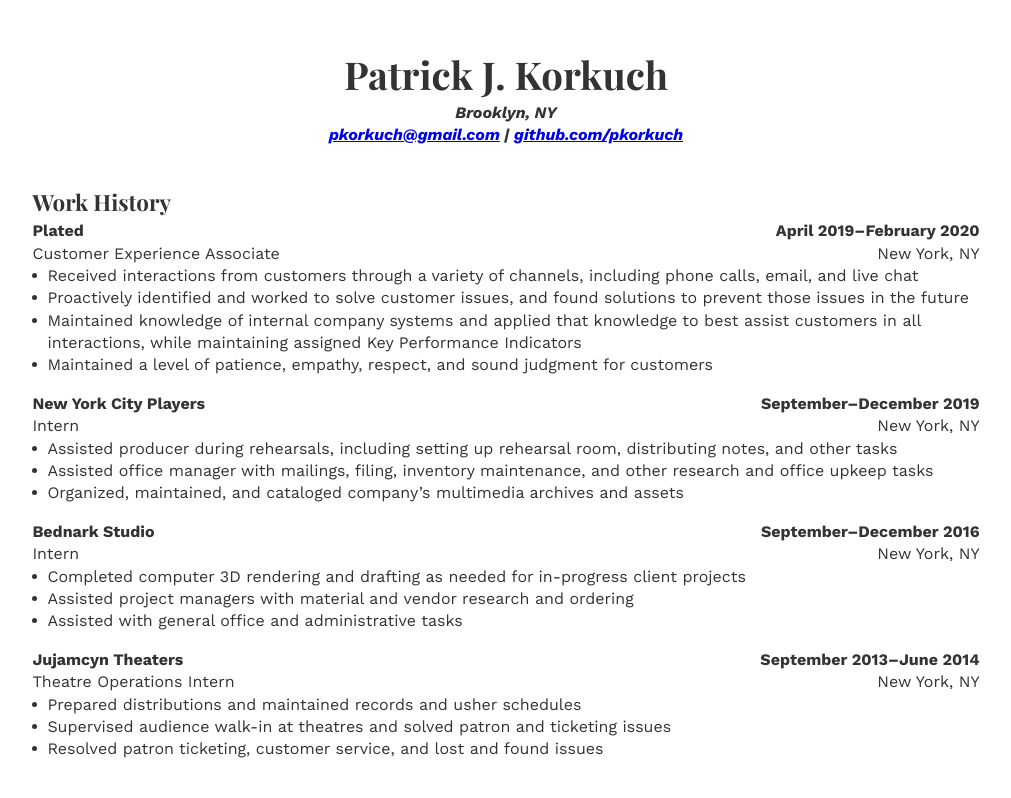
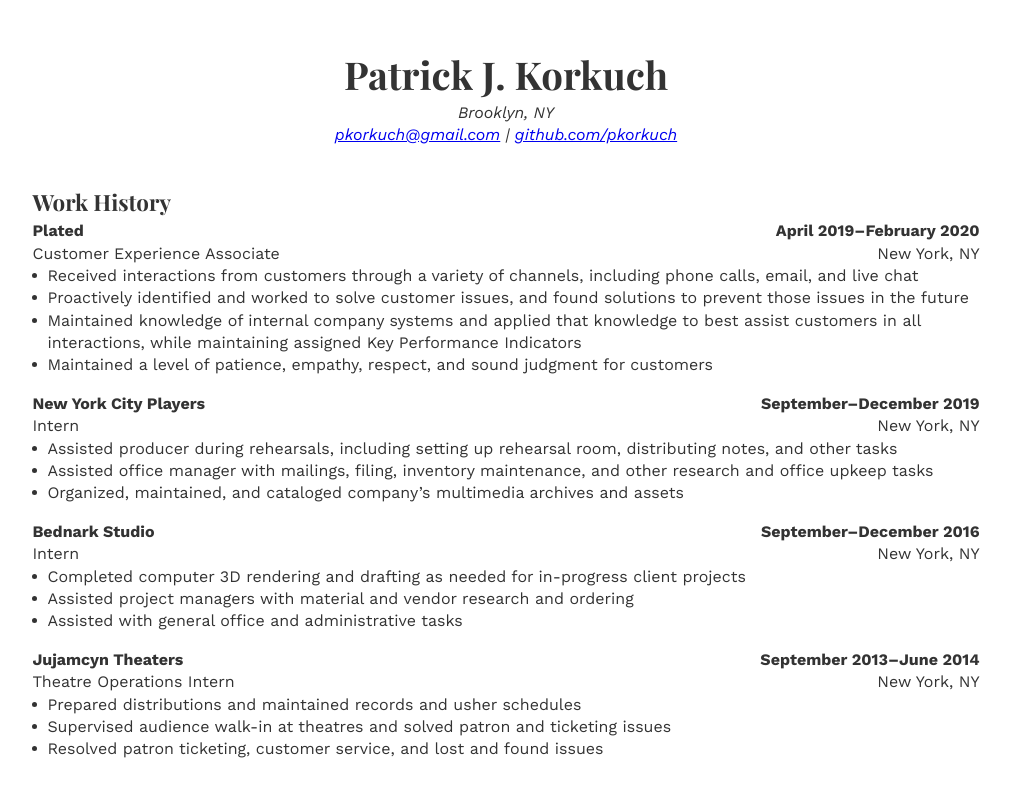
Before and after one commit to pkorkuch/pkorkuch.github.io, a plain HTML site: page resume.html in a window 1280 px wide. Shown: the top 798 px of the page, without its empty margins (134-1145 px from the left). Drawn offline with nearby package versions, Linux system fonts and the light colour scheme.

Commit message:
Change email and github link to paragraph elements.

```diff
--- a/resume.html
+++ b/resume.html
@@ -12,8 +12,8 @@
     <header>
         <h1>Patrick J. Korkuch</h1>
         <address>
-            <h6>Brooklyn, NY</h6>
-            <h6><a href="mailto:pkorkuch@gmail.com">pkorkuch@gmail.com</a> | <a href="https://github.com/pkorkuch">github.com/pkorkuch</a></h6>
+            <p>Brooklyn, NY</p>
+            <p><a href="mailto:pkorkuch@gmail.com">pkorkuch@gmail.com</a> | <a href="https://github.com/pkorkuch">github.com/pkorkuch</a></p>
         </address>
     </header>
     <main>
```
